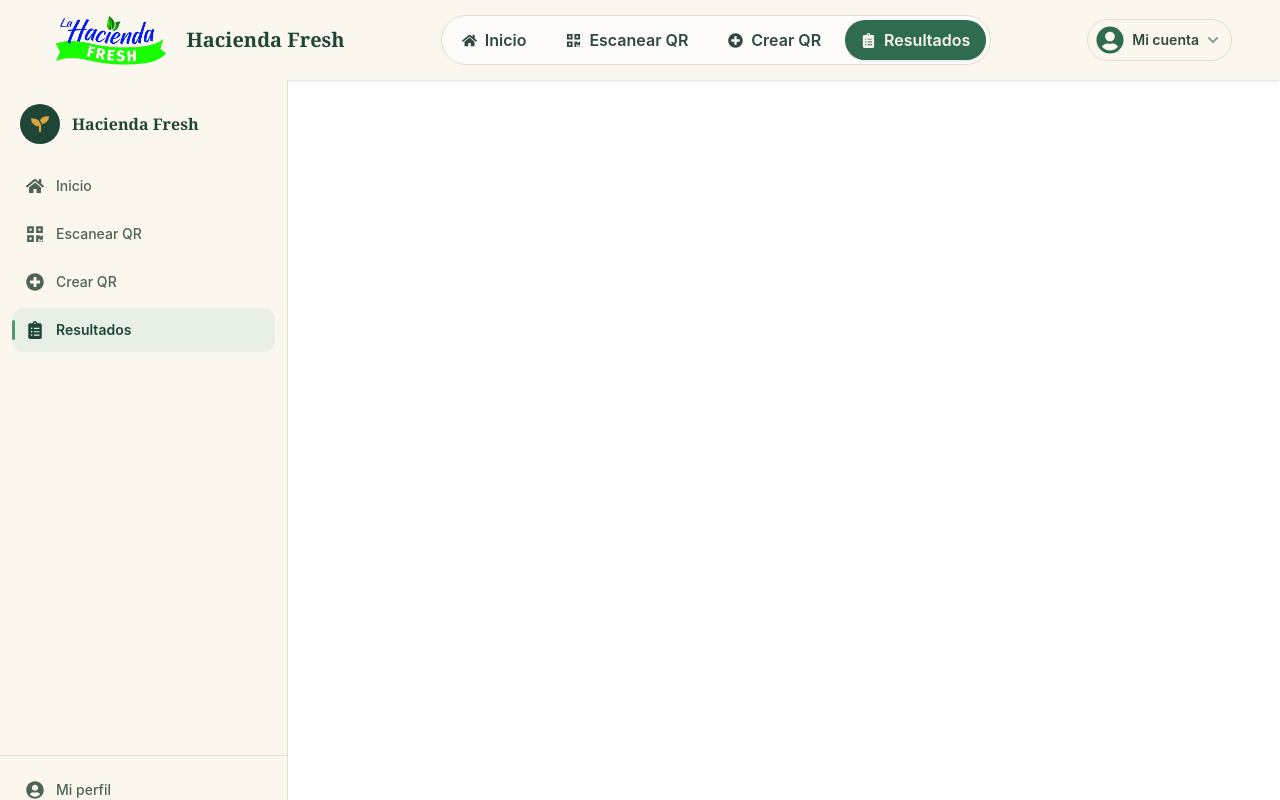
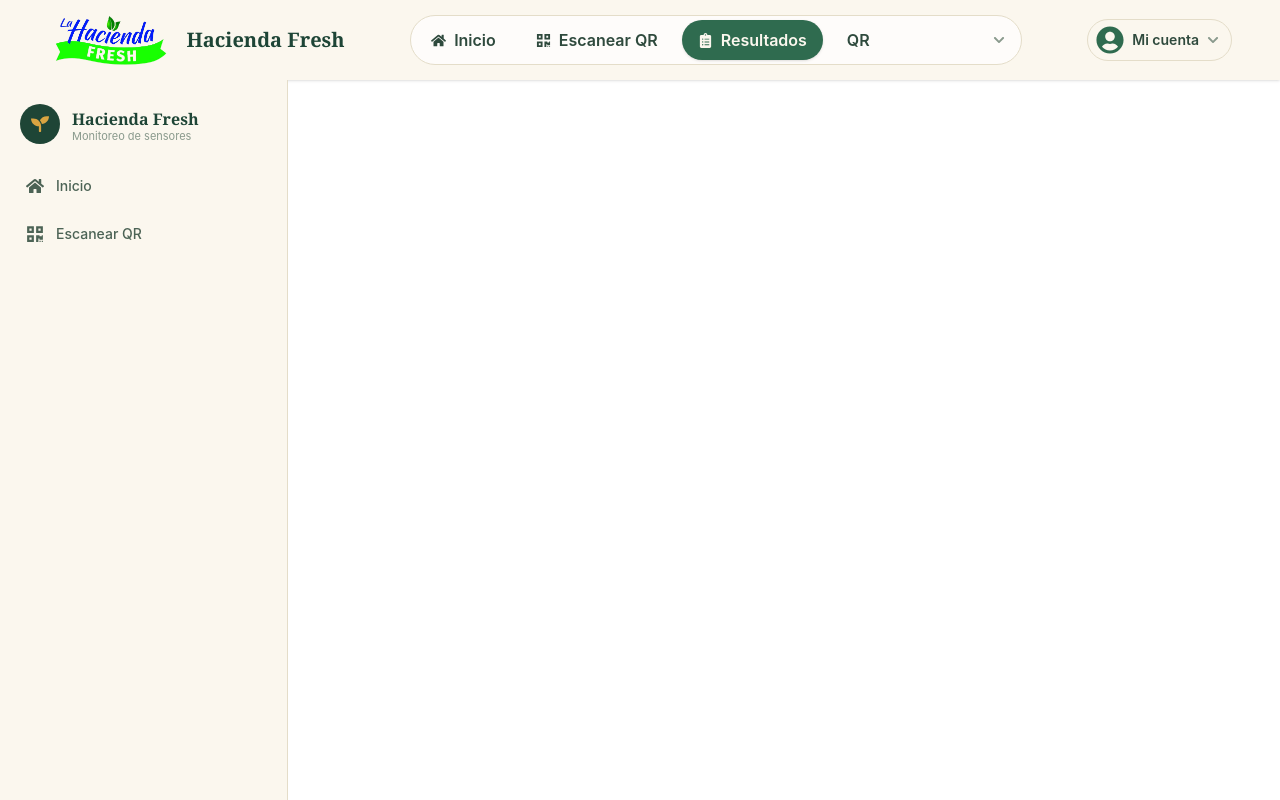
Before and after one commit to BryanOlague/QRScanner, a React (Vite) app: page /information in a window 1280 px wide. Built offline with nearby package versions, Linux system fonts and the light colour scheme.

Commit message:
Agregando la opcion de ver qr existentes

```diff
--- a/src/App.tsx
+++ b/src/App.tsx
@@ -1,7 +1,17 @@
 import { useLocation } from "react-router-dom";
 import NavBar from "./components/NavBar";
-import Sidebar from "./components/SideBar";
+import Sidebar, { type SidebarSection } from "./components/SideBar";
 import AppRouter from "./routers/AppRouter";
+import { FaHome, FaQrcode } from "react-icons/fa";
+
+const informationSection: SidebarSection[] = [
+  {
+    items: [
+      { type: "link", name: "Inicio", to: "/", icon: FaHome },
+      { type: "link", name: "Escanear QR", to: "/qrScanner", icon: FaQrcode },
+    ],
+  },
+];
 
 export default function App() {
   const location = useLocation();
@@ -13,7 +23,7 @@ export default function App() {
       <NavBar />
 
       <div className="flex flex-1 overflow-hidden">
-        {showSidebar && <Sidebar />}
+        {showSidebar && <Sidebar sections={informationSection} />}
 
         <main
           className={`
--- a/src/components/NavBar.tsx
+++ b/src/components/NavBar.tsx
@@ -1,4 +1,4 @@
-import { NavLink } from "react-router-dom";
+import { NavLink, useNavigate, useLocation } from "react-router-dom";
 import { useEffect, useRef, useState } from "react";
 import {
   FaBars,
@@ -16,17 +16,34 @@ import img from "../../public/images/logo.png";
 {
   /* Rutas de la app */
 }
+
 const navItems = [
   { to: "/", label: "Inicio", icon: FaHome },
   { to: "/qrscanner", label: "Escanear QR", icon: FaQrcode },
-  { to: "/qrcreated", label: "Crear QR", icon: FaPlusCircle },
   { to: "/information", label: "Resultados", icon: FaClipboardList },
+];
+
+const qrOptions = [
+  { value: "/qrcreated", label: "Crear QR" },
+  { value: "/qrexistentes", label: "Ver QR existentes" }, // ajusta esta ruta a la real
 ];
 
 export default function NavBar() {
   const [menuOpen, setMenuOpen] = useState(false);
   const [profileOpen, setProfileOpen] = useState(false);
   const profileRef = useRef<HTMLDivElement>(null);
+  const navigate = useNavigate();
+  const location = useLocation();
+
+  const currentQrOption = qrOptions.some(
+    (opt) => opt.value === location.pathname,
+  )
+    ? location.pathname
+    : "";
+
+  const handleQrSelect = (value: string) => {
+    if (value) navigate(value);
+  };
 
   {
     /*Cierra el menu del perfil al hacer clic fuera de el  */
@@ -63,6 +80,13 @@ export default function NavBar() {
         : "text-[#2F4A3D] hover:bg-[#E7EFE6] hover:text-[#1E4536]"
     }`;
 
+  const selectClass = (hasValue: boolean) =>
+    `appearance-none cursor-pointer pl-4 pr-8 py-2 rounded-full text-sm lg:text-base font-semibold transition-all duration-300 focus:outline-none ${
+      hasValue
+        ? "bg-[#2F6B4F] text-[#FBF7EE] shadow-sm"
+        : "bg-transparent text-[#2F4A3D] hover:bg-[#E7EFE6] hover:text-[#1E4536]"
+    }`;
+
   return (
     <nav className="relative w-full bg-[#FBF7EE] px-4 sm:px-8 lg:px-12 shadow-sm">
       <div className="flex h-20 items-center justify-between">
@@ -94,6 +118,29 @@ export default function NavBar() {
               </NavLink>
             </li>
           ))}
+
+          <li className="relative">
+            <select
+              value={currentQrOption}
+              onChange={(e) => handleQrSelect(e.target.value)}
+              className={selectClass(currentQrOption !== "")}
+              aria-label="Crear o ver QR"
+            >
+              <option value="" disabled>
+                QR
+              </option>
+              {qrOptions.map((opt) => (
+                <option key={opt.value} value={opt.value}>
+                  {opt.label}
+                </option>
+              ))}
+            </select>
+            <FaChevronDown
+              className={`pointer-events-none absolute right-3 top-1/2 -translate-y-1/2 text-xs ${
+                currentQrOption ? "text-[#FBF7EE]" : "text-[#8A9A8D]"
+              }`}
+            />
+          </li>
         </ul>
 
         {/* ================= PERFIL DESKTOP ================= */}
@@ -164,6 +211,32 @@ export default function NavBar() {
               </li>
             ))}
 
+            <li className="relative w-full">
+              <select
+                value={currentQrOption}
+                onChange={(e) => {
+                  handleQrSelect(e.target.value);
+                  handleNavigate();
+                }}
+                className={`w-full ${selectClass(currentQrOption !== "")}`}
+                aria-label="Crear o ver QR"
+              >
+                <option value="" disabled>
+                  QR
+                </option>
+                {qrOptions.map((opt) => (
+                  <option key={opt.value} value={opt.value}>
+                    {opt.label}
+                  </option>
+                ))}
+              </select>
+              <FaChevronDown
+                className={`pointer-events-none absolute right-4 top-1/2 -translate-y-1/2 text-xs ${
+                  currentQrOption ? "text-[#FBF7EE]" : "text-[#8A9A8D]"
+                }`}
+              />
+            </li>
+
             <div className="h-px bg-[#EEE8D8] my-2" />
 
             <li>
--- a/src/components/QRCreated.tsx
+++ b/src/components/QRCreated.tsx
@@ -6,15 +6,6 @@ import { useState } from "react";
 type RegisterValues = {
   name: string;
 };
-
-const fieldBackground = {
-  backgroundColor: "#EEF1E3",
-  backgroundImage:
-    "repeating-linear-gradient(128deg, #EEF1E3 0px, #EEF1E3 40px, #E3E9D4 40px, #E3E9D4 44px)",
-};
-
-const stripePattern =
-  "repeating-linear-gradient(135deg, #1E4536 0 10px, #4C9A6A 10px 20px, #D9A441 20px 24px, #BB6B4C 24px 28px)";
 
 export default function QRCreated() {
   const [qrValue, setQrValue] = useState<string | null>(null);
--- a/src/components/SideBar.tsx
+++ b/src/components/SideBar.tsx
@@ -1,45 +1,118 @@
-import { useState } from "react";
+import { useState, type ComponentType } from "react";
 import { NavLink } from "react-router-dom";
-import {
-  FaHome,
-  FaQrcode,
-  FaPlusCircle,
-  FaClipboardList,
-  FaUserCircle,
-  FaSignOutAlt,
-  FaSeedling,
-  FaBars,
-  FaTimes,
-} from "react-icons/fa";
+import { FaBars, FaTimes, FaSeedling } from "react-icons/fa";
 
-const menu = [
-  { name: "Inicio", to: "/", icon: FaHome },
-  { name: "Escanear QR", to: "/qrScanner", icon: FaQrcode },
-  { name: "Crear QR", to: "/crearQr", icon: FaPlusCircle },
-  { name: "Resultados", to: "/information", icon: FaClipboardList },
-];
+export type SidebarItem =
+  | {
+      type: "link";
+      name: string;
+      to: string;
+      icon: ComponentType<{ className?: string }>;
+      variant?: "default" | "danger";
+    }
+  | {
+      type: "action";
+      name: string;
+      onClick: () => void;
+      icon: ComponentType<{ className?: string }>;
+      variant?: "default" | "danger";
+    };
 
-export default function Sidebar() {
+export interface SidebarSection {
+  title?: string;
+  items: SidebarItem[];
+}
+
+interface SidebarBrand {
+  title: string;
+  tagline?: string;
+  icon?: ComponentType<{ className?: string; size?: number }>;
+}
+
+interface SidebarProps {
+  /** Secciones de navegación principal (arriba, con scroll si crecen) */
+  sections: SidebarSection[];
+  /** Sección fija al pie, ej. "Mi perfil" / "Cerrar sesión" (opcional) */
+  footerSection?: SidebarSection;
+  brand?: SidebarBrand;
+}
+
+const defaultBrand: SidebarBrand = {
+  title: "Hacienda Fresh",
+  tagline: "Monitoreo de sensores",
+  icon: FaSeedling,
+};
+
+function itemClass(
+  isActive: boolean,
+  variant: "default" | "danger" = "default",
+) {
+  if (variant === "danger") {
+    return "flex items-center gap-3 rounded-xl px-3.5 py-3 text-sm font-medium text-[#B5533E] hover:bg-[#FBEBE6] transition-colors duration-300";
+  }
+  return `relative flex items-center gap-3 rounded-xl px-3.5 py-3 text-sm font-medium transition-colors duration-300 ${
+    isActive
+      ? "bg-[#E7EFE6] text-[#1E4536] font-semibold"
+      : "text-[#4C6355] hover:bg-[#F1ECDD] hover:text-[#1E4536]"
+  }`;
+}
+
+function SidebarLink({
+  item,
+  onNavigate,
+}: {
+  item: SidebarItem;
+  onNavigate: () => void;
+}) {
+  const Icon = item.icon;
+
+  if (item.type === "action") {
+    return (
+      <button
+        onClick={() => {
+          item.onClick();
+          onNavigate();
+        }}
+        className={itemClass(false, item.variant)}
+      >
+        <Icon className="text-lg" />
+        {item.name}
+      </button>
+    );
+  }
+
+  return (
+    <NavLink
+      to={item.to}
+      onClick={onNavigate}
+      className={({ isActive }) => itemClass(isActive, item.variant)}
+    >
+      {({ isActive }) => (
+        <>
+          {isActive && item.variant !== "danger" && (
+            <span className="absolute left-0 top-1/2 -translate-y-1/2 h-5 w-[3px] rounded-full bg-[#4C9A6A]" />
+          )}
+          <Icon className="text-lg" />
+          {item.name}
+        </>
+      )}
+    </NavLink>
+  );
+}
+
+export default function Sidebar({
+  sections,
+  brand = defaultBrand,
+}: SidebarProps) {
   const [isOpen, setIsOpen] = useState(false);
-
-  const linkClass = (isActive: boolean) =>
-    `relative flex items-center gap-3 rounded-xl px-3.5 py-3 text-sm font-medium transition-colors duration-300 ${
-      isActive
-        ? "bg-[#E7EFE6] text-[#1E4536] font-semibold"
-        : "text-[#4C6355] hover:bg-[#F1ECDD] hover:text-[#1E4536]"
-    }`;
+  const BrandIcon = brand.icon ?? FaSeedling;
 
   return (
     <>
       {/* Botón abrir en móvil */}
       <button
         onClick={() => setIsOpen(true)}
-        className="
-          fixed top-24 left-4 z-50 md:hidden
-          bg-white p-3 rounded-full shadow
-          border border-[#E4DDC9]
-          text-[#2F6B4F]
-        "
+        className="fixed top-24 left-4 z-50 md:hidden bg-white p-3 rounded-full shadow border border-[#E4DDC9] text-[#2F6B4F]"
         aria-label="Abrir menú"
       >
         <FaBars size={20} />
@@ -65,7 +138,6 @@ export default function Sidebar() {
           md:translate-x-0
         `}
       >
-        {/* Botón cerrar móvil */}
         <div className="flex justify-end p-4 md:hidden">
           <button
             onClick={() => setIsOpen(false)}
@@ -79,56 +151,39 @@ export default function Sidebar() {
         {/* Marca */}
         <div className="flex items-center gap-3 px-5 pb-5 pt-2 md:pt-6">
           <div className="h-10 w-10 rounded-full bg-[#1E4536] flex items-center justify-center shrink-0">
-            <FaSeedling className="text-[#D9A441]" size={18} />
+            <BrandIcon className="text-[#D9A441]" size={18} />
           </div>
           <div className="flex flex-col leading-none">
             <span className="font-serif text-base font-semibold text-[#1E4536]">
-              Hacienda Fresh
+              {brand.title}
             </span>
-            <span className="text-[11px] text-[#8A9A8D]"></span>
+            {brand.tagline && (
+              <span className="text-[11px] text-[#8A9A8D]">
+                {brand.tagline}
+              </span>
+            )}
           </div>
         </div>
 
-        {/* Navegación */}
-        <nav className="flex flex-col gap-1 px-3 flex-1 overflow-y-auto">
-          {menu.map(({ name, to, icon: Icon }) => (
-            <NavLink
-              key={to}
-              to={to}
-              onClick={() => setIsOpen(false)}
-              className={({ isActive }) => linkClass(isActive)}
-            >
-              {({ isActive }) => (
-                <>
-                  {isActive && (
-                    <span className="absolute left-0 top-1/2 -translate-y-1/2 h-5 w-[3px] rounded-full bg-[#4C9A6A]" />
-                  )}
-                  <Icon className="text-lg" />
-                  {name}
-                </>
+        {/* Navegación (una o varias secciones) */}
+        <nav className="flex flex-col gap-4 px-3 flex-1 overflow-y-auto">
+          {sections.map((section, i) => (
+            <div key={section.title ?? i} className="flex flex-col gap-1">
+              {section.title && (
+                <span className="px-3.5 mb-1 text-[11px] font-semibold uppercase tracking-wide text-[#A9B6AC]">
+                  {section.title}
+                </span>
               )}
-            </NavLink>
+              {section.items.map((item) => (
+                <SidebarLink
+                  key={item.name}
+                  item={item}
+                  onNavigate={() => setIsOpen(false)}
+                />
+              ))}
+            </div>
           ))}
         </nav>
-
-        {/* Cuenta */}
-        <div className="px-3 pb-5 pt-3 border-t border-[#E4DDC9] flex flex-col gap-1">
-          <NavLink
-            to="/perfil"
-            onClick={() => setIsOpen(false)}
-            className={({ isActive }) => linkClass(isActive)}
-          >
-            <FaUserCircle className="text-lg" />
-            Mi perfil
-          </NavLink>
-          <button
-            //onClick={handleLogout}
-            className="flex items-center gap-3 rounded-xl px-3.5 py-3 text-sm font-medium text-[#B5533E] hover:bg-[#FBEBE6] transition-colors duration-300"
-          >
-            <FaSignOutAlt className="text-lg" />
-            Cerrar sesión
-          </button>
-        </div>
       </aside>
     </>
   );
```
